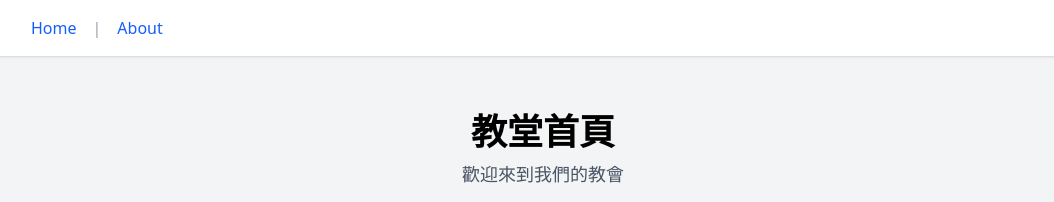
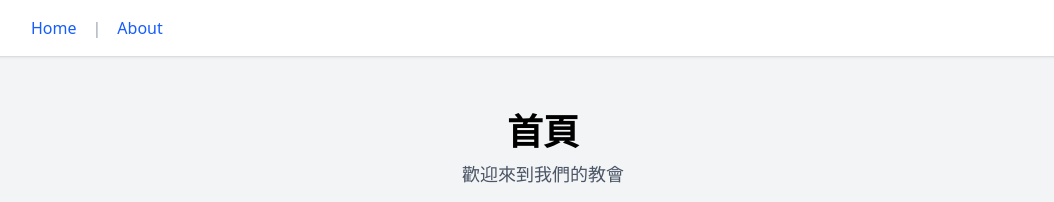
Before and after one commit to kawagami/preview-church, a React (Vite) app: page / in a window 1280 px wide. Shown: the top 202 px of the page, without its empty margins (97-1151 px from the left). Built offline with nearby package versions, Linux system fonts and the light colour scheme.

Commit message:
feat: github page 出現獨角獸錯誤 再次部署測試

```diff
--- a/src/app/Home/index.tsx
+++ b/src/app/Home/index.tsx
@@ -2,7 +2,7 @@
     return (
         <div className="w-full p-8 flex flex-col items-center">
             <header className="text-center mb-10">
-                <h1 className="text-4xl font-bold mb-2">教堂首頁</h1>
+                <h1 className="text-4xl font-bold mb-2">首頁</h1>
                 <p className="text-lg text-gray-600">
                     歡迎來到我們的教會
                 </p>
```
